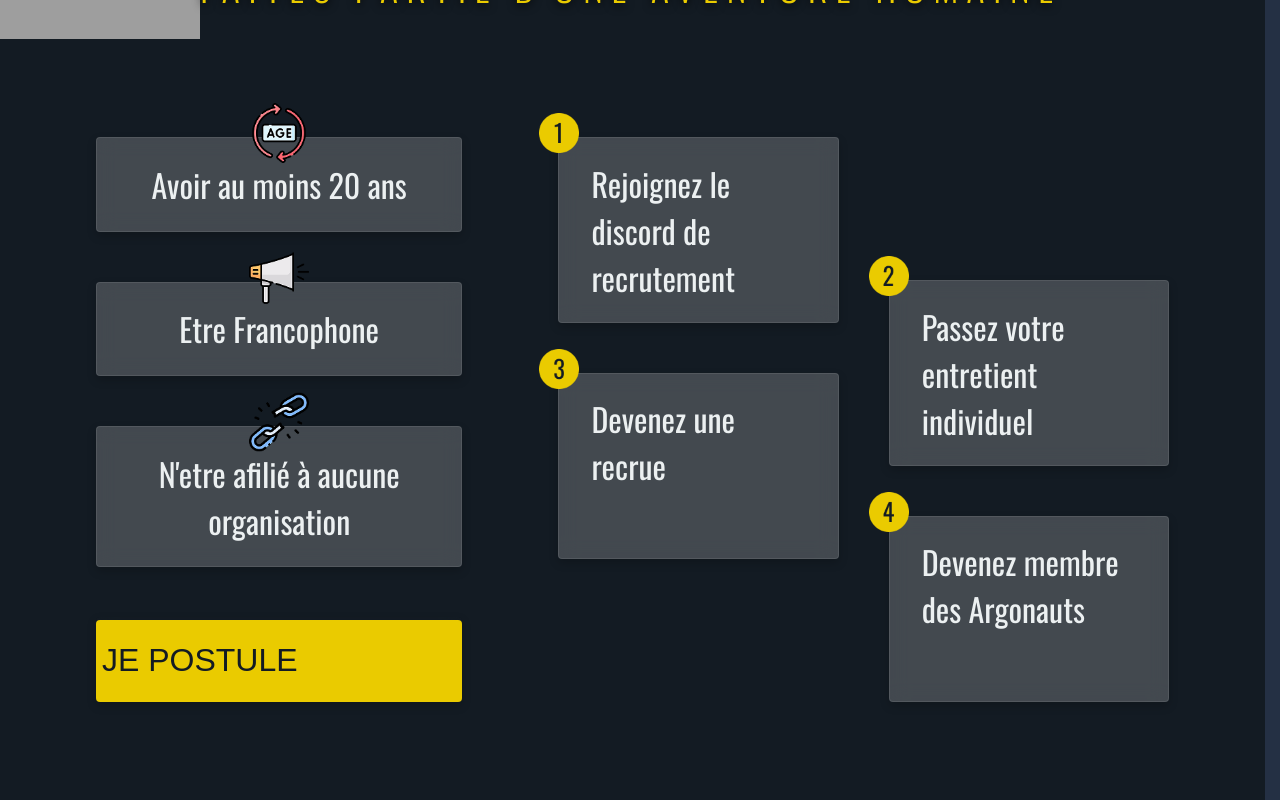
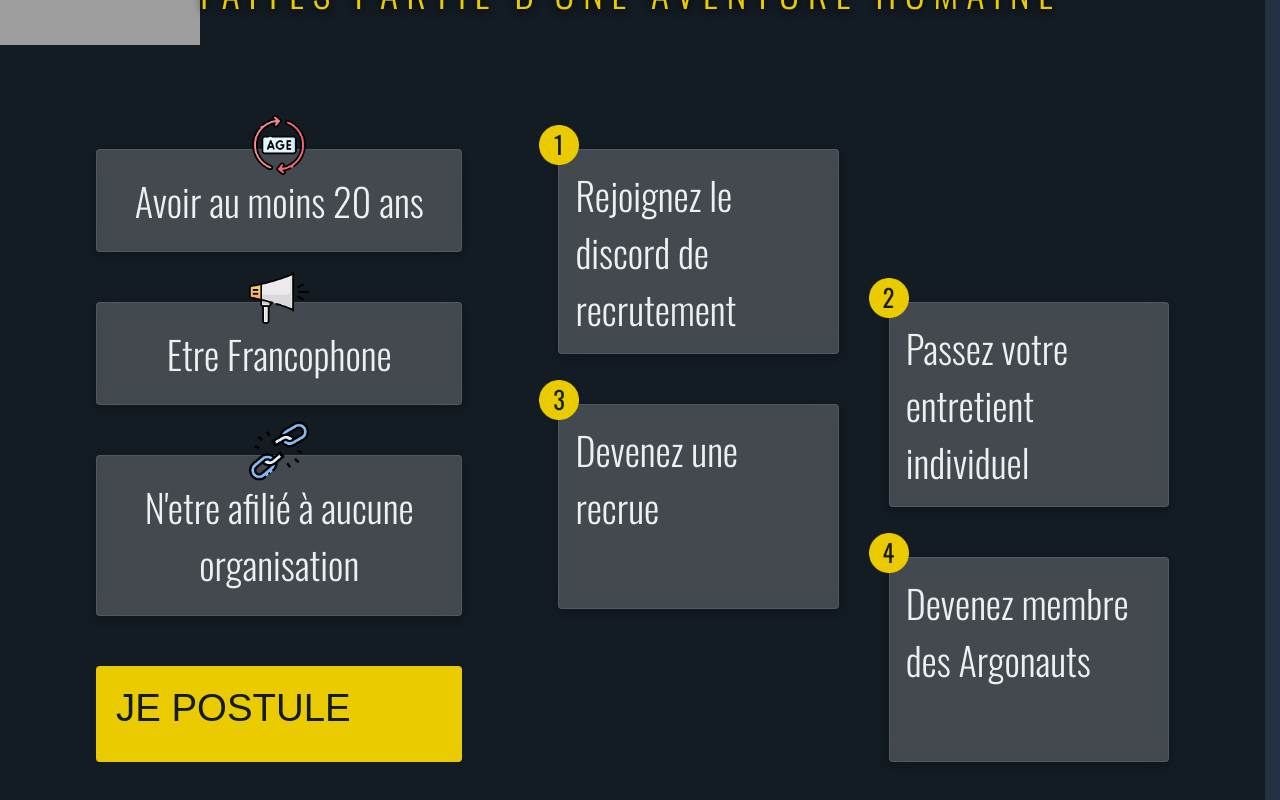
Before and after one commit to caillau-thomas/the-argonauts, a React (Vite) app: page / in a window 1280 px wide. Shown: the part 2460-3260 px from the top of the page. Built offline with nearby package versions, Linux system fonts and the light colour scheme; grey boxes are pictures that could not be loaded.

Commit message:
agn-25 (style): Style update

```diff
--- a/src/Components/CardStyledComponents.jsx
+++ b/src/Components/CardStyledComponents.jsx
@@ -6,6 +6,7 @@ export const PrimaryJoinCard = styled.div`
   justify-content: center;
   text-align: center;
   color: var(--color-primary);
+  padding: var(--space-s);
 
   background-color: #ffffff34;
   backdrop-filter: blur(10px);
@@ -41,8 +42,7 @@ export const SecondaryJoinCard = styled.div`
   justify-content: start;
   text-align: left;
   color: var(--color-primary);
-  padding-left: var(--space-l);
-  padding-right: var(--space-xl);
+  padding: var(--space-s);
 
   background-color: #ffffff34;
   backdrop-filter: blur(10px);
--- a/src/Components/GlobalStyle.jsx
+++ b/src/Components/GlobalStyle.jsx
@@ -69,12 +69,12 @@ export const H5 = styled.h1`
   }
 `
 export const H6 = styled.h1`
-  font-weight: 400;
-  font-size: var(--font-size-large);
+  font-weight: 300;
+  font-size: var(--font-size-1l);
   color: var(--color-primary);
-
+  margin: 0;
   @media (max-width: 1080px) {
-    font-weight: 400;
+    font-weight: 300;
     font-size: var(--font-size-2m);
   }
 `
--- a/src/Components/RecrutementComponent.jsx
+++ b/src/Components/RecrutementComponent.jsx
@@ -28,6 +28,8 @@ export const ContainerTop = styled.div`
     flex-direction: column;
     justify-content: center;
     text-align: center;
+    margin-right: 0em;
+    margin-left: 0em;
   }
 `
 export const ContainerTopContainer = styled.div`
@@ -120,13 +122,11 @@ export const RightContent = styled.div`
 export const Button = styled.button`
   display: flex;
   flex-direction: column;
-  justify-content: center;
-  text-align: center;
-  color: var(--color-primary);
   z-index: 3;
   background-color: var(--color-tertiary);
   border: none;
   border-radius: 4px;
+  padding: var(--space-m);
 `
 
 export const HomeIcon = styled.div`
@@ -168,24 +168,15 @@ const Recrutement = () => {
           <PrimaryJoinCard backgroundImage="/src/assets/Icons/image_19.png">
             <H6>N'etre afilié à aucune organisation</H6>
           </PrimaryJoinCard>
-          <PrimaryJoinCard
-            style={{
-              justifyContent:  'end',
-              backgroundColor: '#00000000',
-              border:          '0',
-            }}
-          >
-            <Button href="#Sections">
-              <H6 style={{ color: 'var(--color-secondary)' }}>JE POSTULE</H6>
-            </Button>
-          </PrimaryJoinCard>
+          <Button href="#Sections">
+            <H6 style={{ color: 'var(--color-secondary)' }}>JE POSTULE</H6>
+          </Button>
         </LeftColumns>
         <RightColumns>
           <LeftContent>
             <SecondaryJoinCard backgroundImage="/src/assets/Icons/img21.png">
               <H6>Rejoignez le discord de recrutement</H6>
             </SecondaryJoinCard>
-
             <SecondaryJoinCard backgroundImage="/src/assets/Icons/img23.png">
               <H6>Devenez une recrue</H6>
             </SecondaryJoinCard>
```
